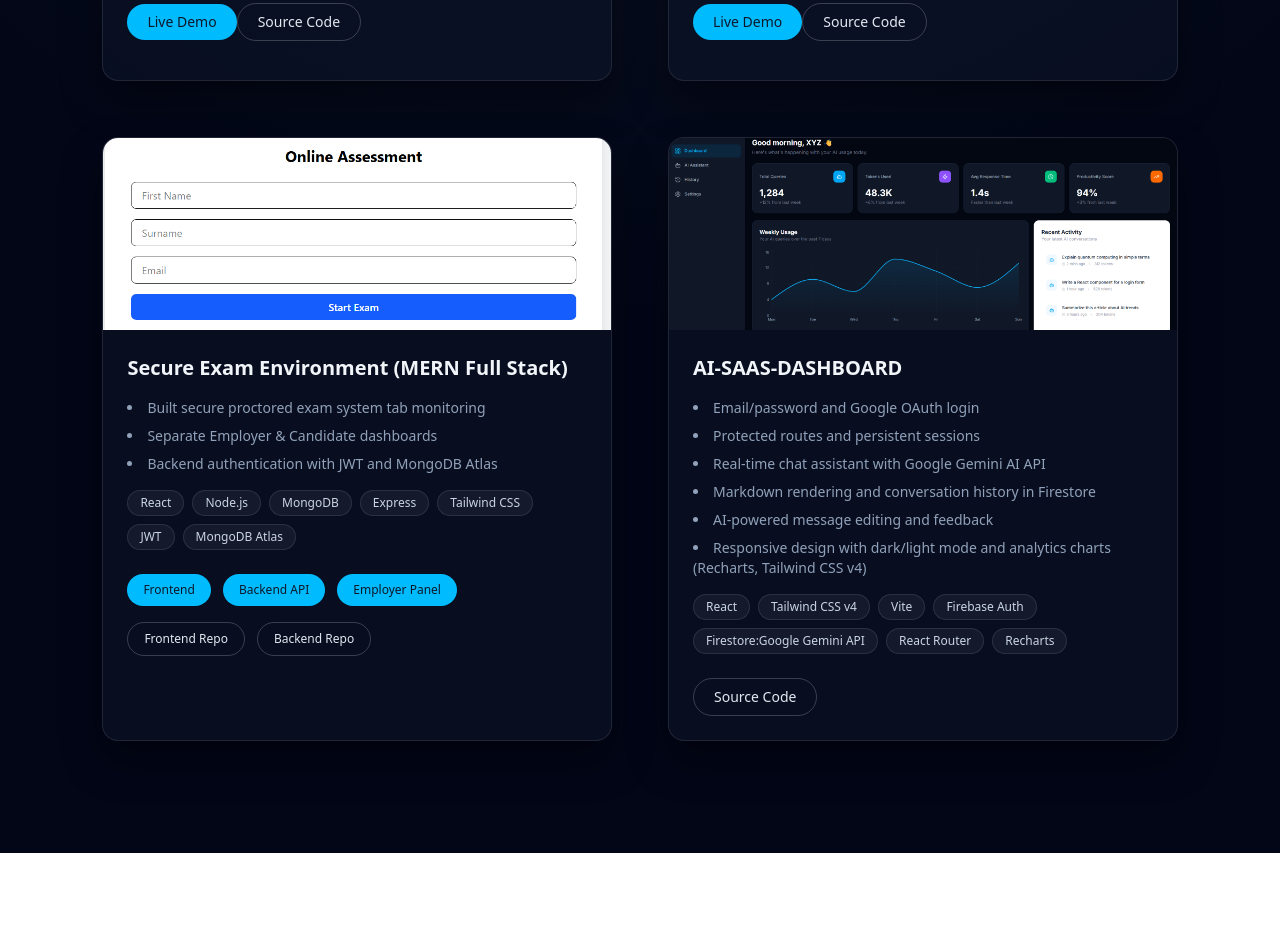
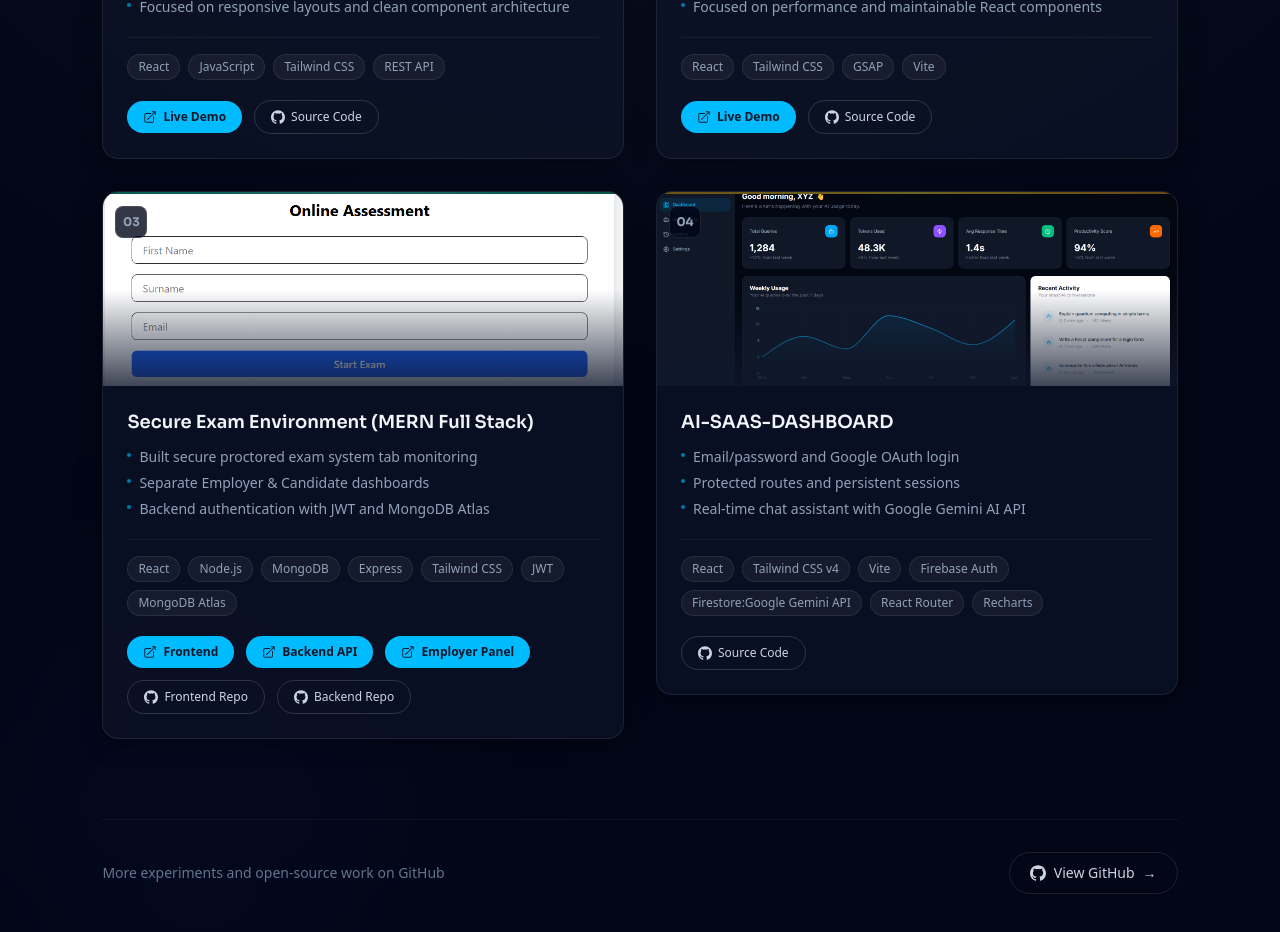
Before and after one commit to Madhuri-Sonawane/ReactPortfolio, a React (Vite) app: page /projects in a window 1280 px wide. Shown: the part 680-1612 px from the top of the page. Before the commit the page ends 1533 px from the top, so only its background shows below. Built offline with nearby package versions, Linux system fonts and the light colour scheme.

Commit message:
projectPage V2

```diff
--- a/src/components/ProjectCard.jsx
+++ b/src/components/ProjectCard.jsx
@@ -1,128 +1,261 @@
-export default function ProjectCard({ project }) {
+import { useRef } from "react";
+import gsap from "gsap";
+import { SiGithub } from "react-icons/si";
+import { HiArrowTopRightOnSquare } from "react-icons/hi2";
+
+export default function ProjectCard({ project, index = 0 }) {
+  const cardRef = useRef(null);
+  const glowRef = useRef(null);
+  const imageRef = useRef(null);
+
+  /* ── Mouse-tracking glow effect ── */
+  const handleMouseMove = (e) => {
+    const card = cardRef.current;
+    const glow = glowRef.current;
+    if (!card || !glow) return;
+
+    const rect = card.getBoundingClientRect();
+    const x = e.clientX - rect.left;
+    const y = e.clientY - rect.top;
+
+    gsap.to(glow, {
+      x: x - 150,
+      y: y - 150,
+      duration: 0.4,
+      ease: "power2.out",
+    });
+  };
+
+  const handleMouseEnter = () => {
+    gsap.to(glowRef.current, { opacity: 1, duration: 0.3 });
+    gsap.to(imageRef.current, { scale: 1.05, duration: 0.5, ease: "power2.out" });
+  };
+
+  const handleMouseLeave = () => {
+    gsap.to(glowRef.current, { opacity: 0, duration: 0.3 });
+    gsap.to(imageRef.current, { scale: 1, duration: 0.5, ease: "power2.out" });
+  };
+
+  /* ── Resolve live/code links ── */
+  const liveLinks = Array.isArray(project.live)
+    ? project.live
+    : project.live && project.live !== "#"
+    ? [{ url: project.live, label: "Live Demo" }]
+    : [];
+
+  const codeLinks = Array.isArray(project.code)
+    ? project.code
+    : project.code && project.code !== "#"
+    ? [{ url: project.code, label: "Source Code" }]
+    : [];
+
+  /* ── Accent color per card index ── */
+  const accents = [
+    { glow: "rgba(56,189,248,0.15)", border: "rgba(56,189,248,0.5)", bar: "from-sky-400 via-cyan-300 to-sky-500" },
+    { glow: "rgba(129,140,248,0.15)", border: "rgba(129,140,248,0.5)", bar: "from-indigo-400 via-violet-400 to-indigo-500" },
+    { glow: "rgba(52,211,153,0.15)", border: "rgba(52,211,153,0.5)", bar: "from-emerald-400 via-teal-300 to-emerald-500" },
+    { glow: "rgba(251,191,36,0.15)", border: "rgba(251,191,36,0.5)", bar: "from-amber-400 via-yellow-300 to-amber-500" },
+  ];
+  const accent = accents[index % accents.length];
+
   return (
     <div
-      className="group rounded-2xl bg-slate-900/50 border border-white/10
-                overflow-hidden
-                shadow-[0_20px_40px_rgba(0,0,0,0.4)]
-                hover:-translate-y-1
-                hover:shadow-[0_30px_60px_rgba(0,0,0,0.6)]
-                transition"
+      ref={cardRef}
+      onMouseMove={handleMouseMove}
+      onMouseEnter={handleMouseEnter}
+      onMouseLeave={handleMouseLeave}
+      className="group relative rounded-2xl bg-slate-900/60 border border-white/8
+                 overflow-hidden transition-all duration-300
+                 hover:-translate-y-2"
+      style={{
+        boxShadow: "0 4px 24px rgba(0,0,0,0.4)",
+      }}
     >
-      {/* Image */}
-      <div className="relative h-48 w-full overflow-hidden">
+      {/* ── Mouse-tracking glow blob ── */}
+      <div
+        ref={glowRef}
+        className="pointer-events-none absolute w-[300px] h-[300px] rounded-full blur-[80px]"
+        style={{
+          background: accent.glow,
+          opacity: 0,
+          top: 0,
+          left: 0,
+        }}
+      />
+
+      {/* ── Animated top border bar ── */}
+      <div
+        className={`h-[2px] w-full bg-gradient-to-r ${accent.bar}
+                    opacity-40 group-hover:opacity-100 transition-opacity duration-500`}
+      />
+
+      {/* ── Project Image ── */}
+      {project.image && (
+        <div className="relative h-48 w-full overflow-hidden bg-slate-800/80">
           <img
+            ref={imageRef}
             src={project.image}
             alt={project.title}
-          className="h-full w-full object-cover transition-transform duration-500 group-hover:scale-[1.03]"
+            className="h-full w-full object-cover"
+            style={{ transformOrigin: "center center" }}
           />
+          {/* Image overlay gradient */}
+          <div className="absolute inset-0 bg-gradient-to-t from-slate-900/80 via-transparent to-transparent" />
+
+          {/* Floating index number */}
+          <div className="absolute top-3 left-3 w-8 h-8 rounded-lg bg-slate-950/80
+                          border border-white/10 flex items-center justify-center
+                          text-xs font-bold text-slate-400 font-[Sora]">
+            {String(index + 1).padStart(2, "0")}
           </div>
 
-      {/* Content */}
-      <div className="p-6">
-        <h3 className="text-xl font-semibold text-slate-100">
+          {/* Quick action buttons on hover — appear over image */}
+          <div className="absolute top-3 right-3 flex gap-2
+                          opacity-0 group-hover:opacity-100 transition-all duration-300
+                          translate-y-1 group-hover:translate-y-0">
+            {liveLinks[0] && (
+              <a
+                href={liveLinks[0].url}
+                target="_blank"
+                rel="noreferrer"
+                className="w-8 h-8 rounded-lg bg-slate-950/80 border border-white/20
+                           flex items-center justify-center text-slate-300
+                           hover:text-sky-400 hover:border-sky-400/50 transition-colors"
+                title="Live Demo"
+              >
+                <HiArrowTopRightOnSquare className="text-sm" />
+              </a>
+            )}
+            {codeLinks[0] && (
+              <a
+                href={codeLinks[0].url}
+                target="_blank"
+                rel="noreferrer"
+                className="w-8 h-8 rounded-lg bg-slate-950/80 border border-white/20
+                           flex items-center justify-center text-slate-300
+                           hover:text-sky-400 hover:border-sky-400/50 transition-colors"
+                title="Source Code"
+              >
+                <SiGithub className="text-sm" />
+              </a>
+            )}
+          </div>
+        </div>
+      )}
+
+      {/* ── Card Content ── */}
+      <div className="relative z-10 p-6">
+
+        {/* Title row */}
+        <div className="flex items-start justify-between gap-3">
+          <h3 className="text-lg font-semibold text-slate-100 leading-snug font-[Sora]
+                         group-hover:text-white transition-colors duration-200">
             {project.title}
           </h3>
 
-        <ul className="mt-4 space-y-2 text-sm text-slate-400 list-disc list-inside">
-          {project.points.map((point, index) => (
-            <li key={index}>{point}</li>
+          {/* Icon links (shown when no image, or always on mobile) */}
+          {!project.image && (
+            <div className="flex items-center gap-2 flex-shrink-0">
+              {codeLinks[0] && (
+                <a
+                  href={codeLinks[0].url}
+                  target="_blank"
+                  rel="noreferrer"
+                  className="text-slate-500 hover:text-sky-400 transition-colors"
+                  title="Source Code"
+                >
+                  <SiGithub className="text-lg" />
+                </a>
+              )}
+              {liveLinks[0] && (
+                <a
+                  href={liveLinks[0].url}
+                  target="_blank"
+                  rel="noreferrer"
+                  className="text-slate-500 hover:text-sky-400 transition-colors"
+                  title="Live Demo"
+                >
+                  <HiArrowTopRightOnSquare className="text-lg" />
+                </a>
+              )}
+            </div>
+          )}
+        </div>
+
+        {/* Description / bullet points */}
+        {project.description && (
+          <p className="mt-3 text-sm text-slate-400 leading-relaxed line-clamp-3">
+            {project.description}
+          </p>
+        )}
+
+        {project.points && project.points.length > 0 && (
+          <ul className="mt-3 space-y-1.5">
+            {project.points.slice(0, 3).map((point, i) => (
+              <li key={i} className="flex items-start gap-2 text-sm text-slate-400">
+                <span className="mt-1.5 w-1 h-1 rounded-full bg-sky-400/60 flex-shrink-0" />
+                {point}
+              </li>
             ))}
           </ul>
+        )}
 
-        {/* Tech stack */}
+        {/* Divider */}
+        <div className="mt-5 h-px w-full bg-white/5" />
+
+        {/* Tech pills */}
         <div className="mt-4 flex flex-wrap gap-2">
           {project.tech.map((item) => (
             <span
               key={item}
-              className="text-xs px-3 py-1 rounded-full
-                         bg-white/5 text-slate-300 border border-white/10"
+              className="text-xs px-2.5 py-1 rounded-full
+                         bg-white/5 text-slate-400 border border-white/8
+                         transition-all duration-200
+                         group-hover:border-white/15 group-hover:text-slate-300"
             >
               {item}
             </span>
           ))}
         </div>
 
-        {/* Actions */}
-       {/* Actions */}
-<div className="mt-6 space-y-4 text-sm">
-
-  {/* Live Links */}
-  {Array.isArray(project.live) ? (
-    <div className="flex flex-wrap gap-3">
-      {project.live.map((item, index) => (
+        {/* Action buttons */}
+        {(liveLinks.length > 0 || codeLinks.length > 0) && (
+          <div className="mt-5 flex flex-wrap items-center gap-3">
+            {/* Live buttons */}
+            {liveLinks.map((item, i) => (
               <a
-          key={index}
+                key={i}
                 href={item.url}
                 target="_blank"
                 rel="noreferrer"
-          className="
-            inline-flex items-center justify-center
-            rounded-full bg-sky-400 px-4 py-2
-            text-xs font-medium text-slate-900
-            hover:-translate-y-0.5 transition
-          "
+                className="inline-flex items-center gap-1.5 rounded-full
+                           bg-sky-400 px-4 py-2 text-xs font-semibold text-slate-900
+                           transition-all duration-200
+                           hover:-translate-y-0.5 hover:shadow-[0_6px_20px_rgba(56,189,248,0.4)]"
               >
+                <HiArrowTopRightOnSquare className="text-sm" />
+                {item.label}
+              </a>
+            ))}
+
+            {/* Code buttons */}
+            {codeLinks.map((item, i) => (
+              <a
+                key={i}
+                href={item.url}
+                target="_blank"
+                rel="noreferrer"
+                className="inline-flex items-center gap-1.5 rounded-full
+                           border border-white/15 px-4 py-2 text-xs text-slate-300
+                           transition-all duration-200
+                           hover:border-sky-400/40 hover:text-sky-300 hover:-translate-y-0.5"
+              >
+                <SiGithub className="text-sm" />
                 {item.label}
               </a>
             ))}
           </div>
-  ) : (
-    project.live && (
-      <a
-        href={project.live}
-        target="_blank"
-        rel="noreferrer"
-        className="
-          inline-flex items-center justify-center
-          rounded-full bg-sky-400 px-5 py-2
-          text-sm font-medium text-slate-900
-          hover:-translate-y-0.5 transition
-        "
-      >
-        Live Demo
-      </a>
-    )
         )}
-
-  {/* Code Links */}
-  {Array.isArray(project.code) ? (
-    <div className="flex flex-wrap gap-3">
-      {project.code.map((item, index) => (
-        <a
-          key={index}
-          href={item.url}
-          target="_blank"
-          rel="noreferrer"
-          className="
-            inline-flex items-center justify-center
-            rounded-full border border-white/20 px-4 py-2
-            text-xs text-slate-200
-            hover:bg-white/5 transition
-          "
-        >
-          {item.label}
-        </a>
-      ))}
-    </div>
-  ) : (
-    project.code && (
-      <a
-        href={project.code}
-        target="_blank"
-        rel="noreferrer"
-        className="
-          inline-flex items-center justify-center
-          rounded-full border border-white/20 px-5 py-2
-          text-sm text-slate-200
-          hover:bg-white/5 transition
-        "
-      >
-        Source Code
-      </a>
-    )
-  )}
-</div>
-
       </div>
     </div>
   );
--- a/src/pages/ProjectsPage.jsx
+++ b/src/pages/ProjectsPage.jsx
@@ -1,26 +1,128 @@
+import { useEffect, useRef } from "react";
+import gsap from "gsap";
+import { ScrollTrigger } from "gsap/ScrollTrigger";
+import { SiGithub } from "react-icons/si";
 import ProjectCard from "../components/ProjectCard";
 import { projects } from "../data/projects";
 
+gsap.registerPlugin(ScrollTrigger);
+
 export default function ProjectsPage() {
+  const pageRef = useRef(null);
+  const headerRef = useRef(null);
+  const gridRef = useRef(null);
+  const cardRefs = useRef([]);
+  const lineRef = useRef(null);
+
+  useEffect(() => {
+    const ctx = gsap.context(() => {
+
+      /* ── Animated underline ── */
+      gsap.fromTo(lineRef.current,
+        { scaleX: 0, transformOrigin: "left" },
+        {
+          scaleX: 1, duration: 0.8, ease: "power3.out",
+          scrollTrigger: { trigger: headerRef.current, start: "top 88%" },
+        }
+      );
+
+      /* ── Header children stagger ── */
+      gsap.fromTo(
+        Array.from(headerRef.current.children),
+        { opacity: 0, y: 30 },
+        {
+          opacity: 1, y: 0,
+          duration: 0.65, ease: "power3.out",
+          stagger: 0.1,
+          scrollTrigger: { trigger: headerRef.current, start: "top 88%" },
+        }
+      );
+
+      /* ── Cards cascade in ── */
+      gsap.fromTo(
+        cardRefs.current.filter(Boolean),
+        { opacity: 0, y: 60, scale: 0.97 },
+        {
+          opacity: 1, y: 0, scale: 1,
+          duration: 0.65, ease: "power3.out",
+          stagger: 0.12,
+          scrollTrigger: { trigger: gridRef.current, start: "top 85%" },
+        }
+      );
+    }, pageRef);
+
+    return () => ctx.revert();
+  }, []);
+
   return (
-    <section className="min-h-screen px-[8%] py-28">
-      {/* Page Header */}
-      <div className="max-w-5xl">
-        <h1 className="text-4xl font-semibold text-slate-100">
+    <section ref={pageRef} className="relative min-h-screen px-[8%] py-28 overflow-hidden">
+
+      {/* ── Background glow blobs ── */}
+      <div className="pointer-events-none absolute inset-0 overflow-hidden">
+        <div className="absolute top-0 right-0 w-[500px] h-[400px] rounded-full
+                        bg-sky-400/[0.04] blur-[120px]" />
+        <div className="absolute bottom-0 left-0 w-[400px] h-[400px] rounded-full
+                        bg-indigo-500/[0.04] blur-[120px]" />
+      </div>
+
+      {/* ── Page Header ── */}
+      <div ref={headerRef} className="relative max-w-5xl">
+        <p className="text-sm uppercase tracking-widest text-sky-400 font-medium">
+          Selected Work
+        </p>
+
+        <h1 className="mt-3 text-5xl font-bold text-slate-100 leading-tight font-[Sora]">
           Projects
         </h1>
 
-        <p className="mt-4 text-base text-slate-400 max-w-xl">
+        <p className="mt-4 text-base text-slate-400 max-w-xl leading-relaxed">
           A selection of frontend projects focused on clean UI, reusable
           components, and real-world React development practices.
         </p>
+
+        {/* Animated underline */}
+        <div
+          ref={lineRef}
+          className="mt-8 h-px w-24 bg-gradient-to-r from-sky-400 to-transparent"
+          style={{ transform: "scaleX(0)" }}
+        />
       </div>
 
-      {/* Projects Grid */}
-      <div className="mt-16 grid grid-cols-1 md:grid-cols-2 gap-14 max-w-6xl">
-        {projects.map((project) => (
-          <ProjectCard key={project.title} project={project} />
+      {/* ── Projects Grid ── */}
+      <div
+        ref={gridRef}
+        className="relative mt-16 grid grid-cols-1 md:grid-cols-2 gap-8 max-w-6xl"
+      >
+        {projects.map((project, i) => (
+          <div
+            key={project.title}
+            ref={(el) => (cardRefs.current[i] = el)}
+            style={{ opacity: 0 }}
+          >
+            <ProjectCard project={project} index={i} />
+          </div>
         ))}
+      </div>
+
+      {/* ── Footer CTA ── */}
+      <div className="relative mt-20 max-w-6xl flex items-center justify-between
+                      border-t border-white/5 pt-8 flex-wrap gap-4">
+        <p className="text-sm text-slate-500">
+          More experiments and open-source work on GitHub
+        </p>
+        <a
+          href="https://github.com/Madhuri-Sonawane"
+          target="_blank"
+          rel="noreferrer"
+          className="inline-flex items-center gap-2 px-5 py-2.5 rounded-full
+                     border border-white/10 text-sm text-slate-300
+                     hover:border-sky-400/40 hover:text-sky-300
+                     transition-all duration-200 hover:-translate-y-0.5 group"
+        >
+          <SiGithub className="text-base" />
+          View GitHub
+          <span className="group-hover:translate-x-0.5 transition-transform duration-200">→</span>
+        </a>
       </div>
     </section>
   );
```
Lines whose indentation alone changed are shown as unchanged.
